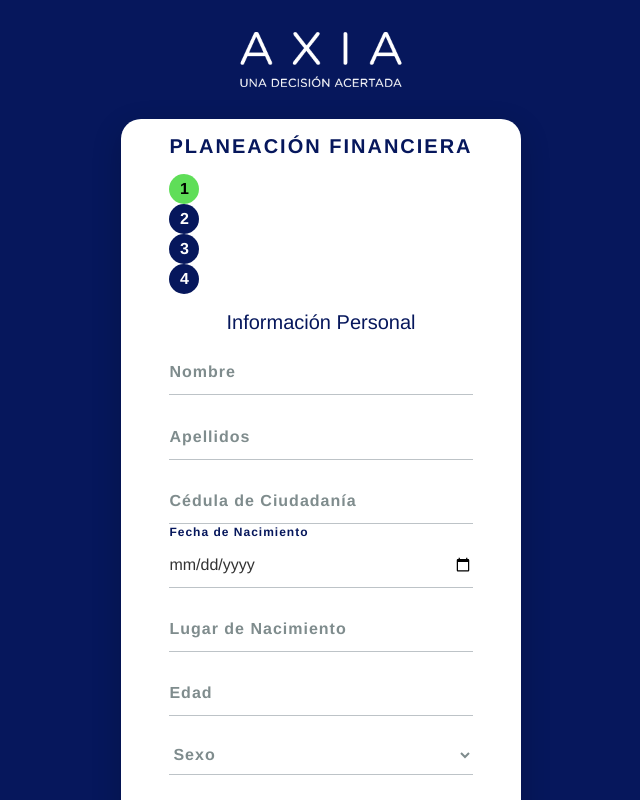
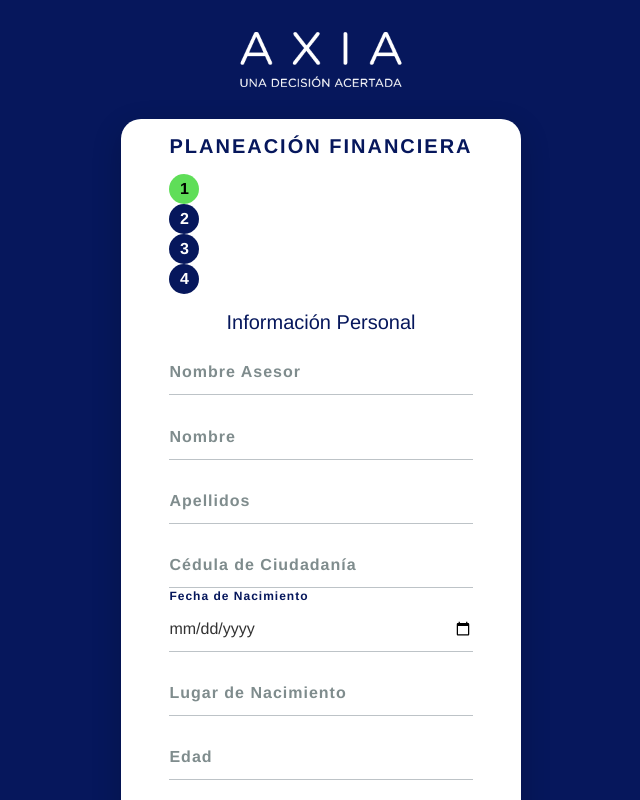
Before and after one commit to danielcruz94/develop, a React (Vite) app in the folder vite-project/: page /Formregistro in a window 1280 px wide. Shown: the top 800 px of the page, without its empty margins (319-959 px from the left). Built offline with nearby package versions, Linux system fonts and the light colour scheme.

Commit message:
campo asesor

```diff
--- a/vite-project/src/formregistro.jsx
+++ b/vite-project/src/formregistro.jsx
@@ -112,12 +112,14 @@ const ElegantBlueFinancialPlanningForm = () => {
           >
 
             <h3>Información Personal</h3>
+            <InputField label="Nombre Asesor" value={formData.nombre} onChange={handleInputChange('asesor')} />
             <InputField label="Nombre" value={formData.nombre} onChange={handleInputChange('nombre')} />
             <InputField label="Apellidos" value={formData.apellidos} onChange={handleInputChange('apellidos')} />
             <InputField label="Cédula de Ciudadanía"  type="number" value={formData.cedula} onChange={handleInputChange('cedula')} />
             <InputField label="Fecha de Nacimiento" type="date" value={formData.fechaNacimiento} onChange={handleInputChange('fechaNacimiento')} />
             <InputField label="Lugar de Nacimiento" value={formData.lugarNacimiento} onChange={handleInputChange('lugarNacimiento')} />
             <InputField label="Edad" type="number" value={formData.edad} onChange={handleInputChange('edad')} />
+
 
             <select
               className='selectInput'
--- a/vite-project/src/store.js
+++ b/vite-project/src/store.js
@@ -5,8 +5,8 @@ import { configureStore, createSlice } from '@reduxjs/toolkit';
 const serverUrlSlice = createSlice({
   name: 'serverURL',
   initialState: {
-   //serverURL: 'http://localhost:3001/api/',
-  serverURL: 'https://server-axia.vercel.app/api/',
+   serverURL: 'http://localhost:3001/api/',
+ //serverURL: 'https://server-axia.vercel.app/api/',
   },
   reducers: {
     setServerURL: (state, action) => {
```
